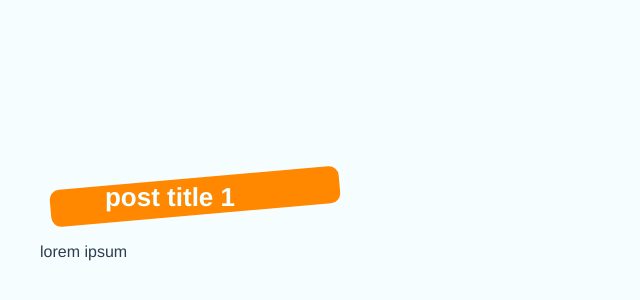
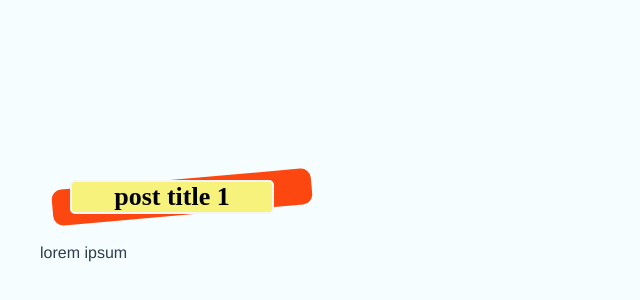
Before and after one commit to KRYPTONITErex/composition-api, a Vue app: page /myposts/1 in a window 1280 px wide. Shown: the part 66-366 px from the top of the page, without its empty margins (0-640 px from the left). Built offline with nearby package versions, Linux system fonts and the light colour scheme; data requests are answered from the project's data file.

Commit message:
compo-5.2 useRouter and useRoute

```diff
--- a/src/views/Create.vue
+++ b/src/views/Create.vue
@@ -29,9 +29,13 @@
 
 <script>
 import { ref } from 'vue';
+import { useRouter } from 'vue-router';
 
   export default {
     setup(){
+        let router = useRouter();
+
+
         let title = ref ("")
         let body = ref ("")
         let tag = ref ("")
@@ -61,6 +65,8 @@ import { ref } from 'vue';
             )
            })
 
+           //refirect user home page
+           router.push("/")
 
         }
 
--- a/src/views/Detail.vue
+++ b/src/views/Detail.vue
@@ -13,22 +13,30 @@
 <script>
 import Spinner from '../assets/components/Spinner'
 import getPost from '../composables/getPost';
+import { useRoute } from 'vue-router';
+
 export default {
   components: { Spinner },
     props: ["id"],
-    setup(props){
-        let {mypost,error,load} = getPost(props.id);
-        load();
-        return{mypost, error}
+    setup(){
+      let route = useRoute();
+      // console.log(route.params.id)
+
+      let {mypost,error,load} = getPost(route.params.id);
+      load();
+      return{mypost, error}
     }
 
 }
 </script>
 
-<style>
+<style scoped>
 
 .lt{
   text-decoration: none;
+  color: black;
+  background-color: rgb(246, 242, 124);
+  border-radius: 5px;
 }
 
 .details{
@@ -44,25 +52,27 @@ export default {
 
 
 .post h2{
-    margin-top: 0px;
+  font-family: stencil;
+  margin-top: 0px;
     display: flex;
     justify-content: center;
     align-items: center;
     flex-direction: column;
     position: relative;
     font-size: 26px;
-    color: azure;
+    /* color: rgb(206, 255, 255); */
     margin: 30px;
     max-width: 200px;
+    border: solid 2px whitesmoke;
 }
 
 .post h2::before{
     margin-left: 30px;
     content: "";
     display: block;
-    width: 130%;
+    width: 115%;
     height: 120%;
-    background: #ff8800;
+    background: #fc4710;
     position: absolute;
     z-index: -1;
     padding-right: 30px;
@@ -75,15 +85,5 @@ export default {
     padding-left: 15px;
 }
 
-.pill{
-    display: inline-block;
-    align-items: flex;
-    margin: 5px 5px 10px 0;
-    color: #094143;
-    background: #dafdf9;
-    padding: 8px;
-    border-radius: 10px;
-    font-size: 14px;
-}
 
 </style>
```
